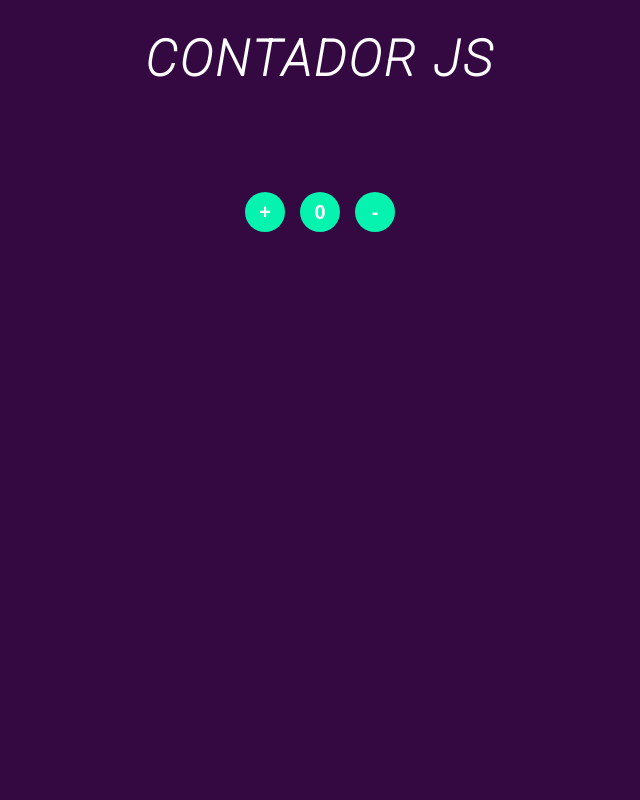
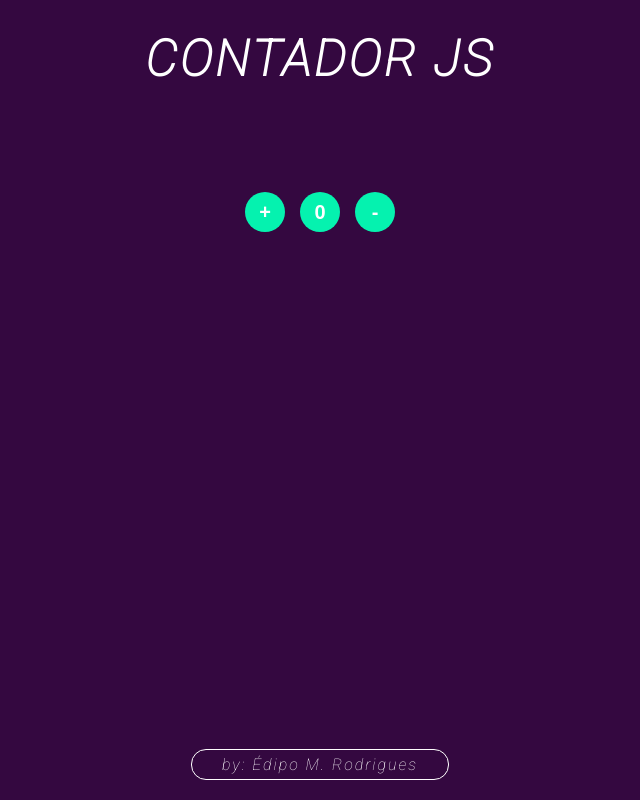
Before and after one commit to edy37/Boot_Camp_DIO, a plain HTML site: page JS-mod-01/index.html in a window 1280 px wide. Shown: the whole page, without its empty margins (320-960 px from the left). Drawn offline with Linux system fonts and the light colour scheme.

Commit message:
Add nome ao fundo para testar versionamento

```diff
--- a/JS-mod-01/assets/css/style.css
+++ b/JS-mod-01/assets/css/style.css
@@ -55,3 +55,13 @@ h1 {
     font-size: 20px;
     font-weight: bold;
 }
+
+p {
+    border: 1px solid #fff;
+    border-radius: 15px;
+    padding: 5px 30px;
+    position: absolute;
+    color: #fff;
+    letter-spacing: 2px;
+    bottom: 20px;
+}
--- a/JS-mod-01/index.html
+++ b/JS-mod-01/index.html
@@ -21,7 +21,7 @@
 
       <button id="menos">-</button>
     </div>
-
+    <p>by: Édipo M. Rodrigues</p>
     <script src="assets/js/script.js"></script>
   </body>
 </html>
```
